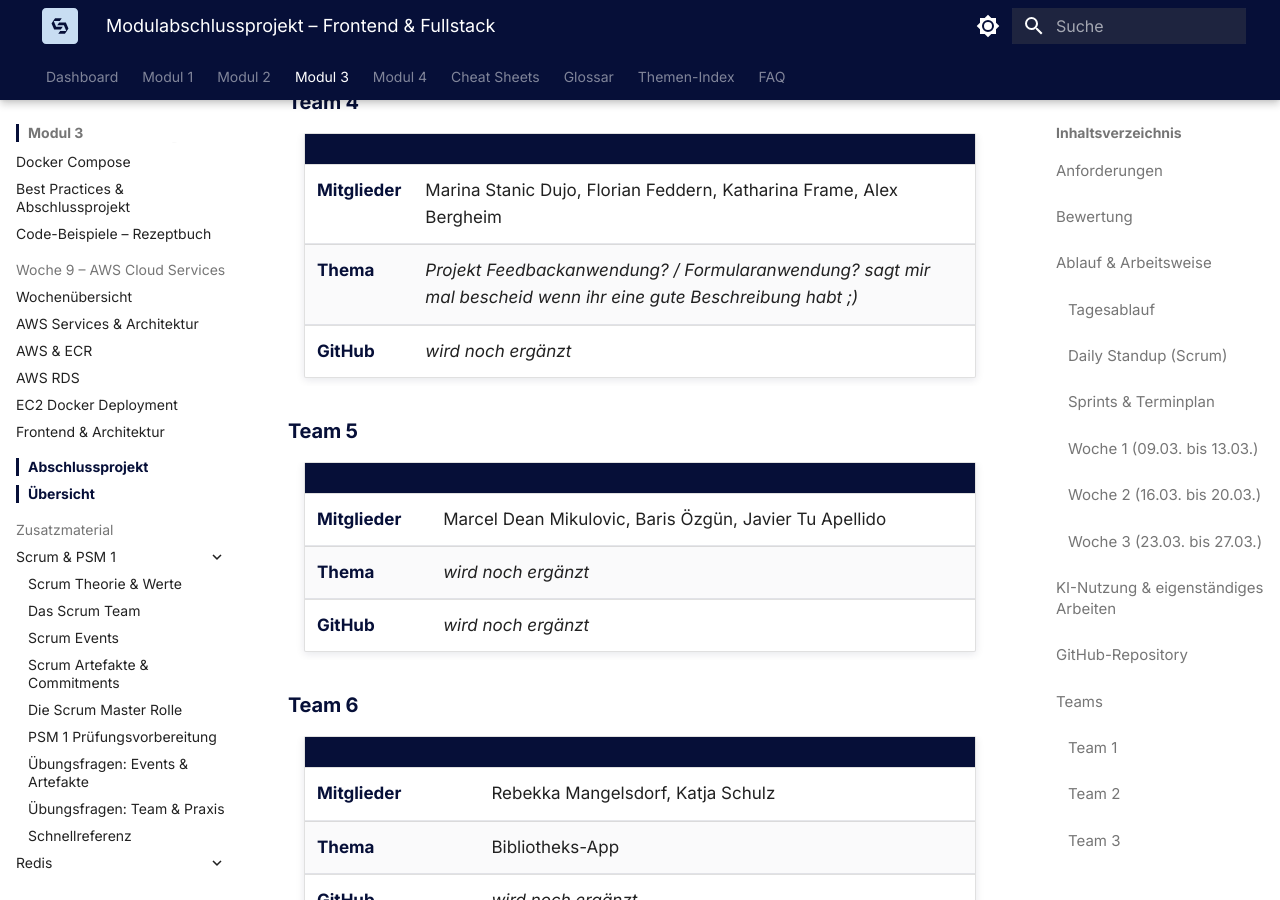
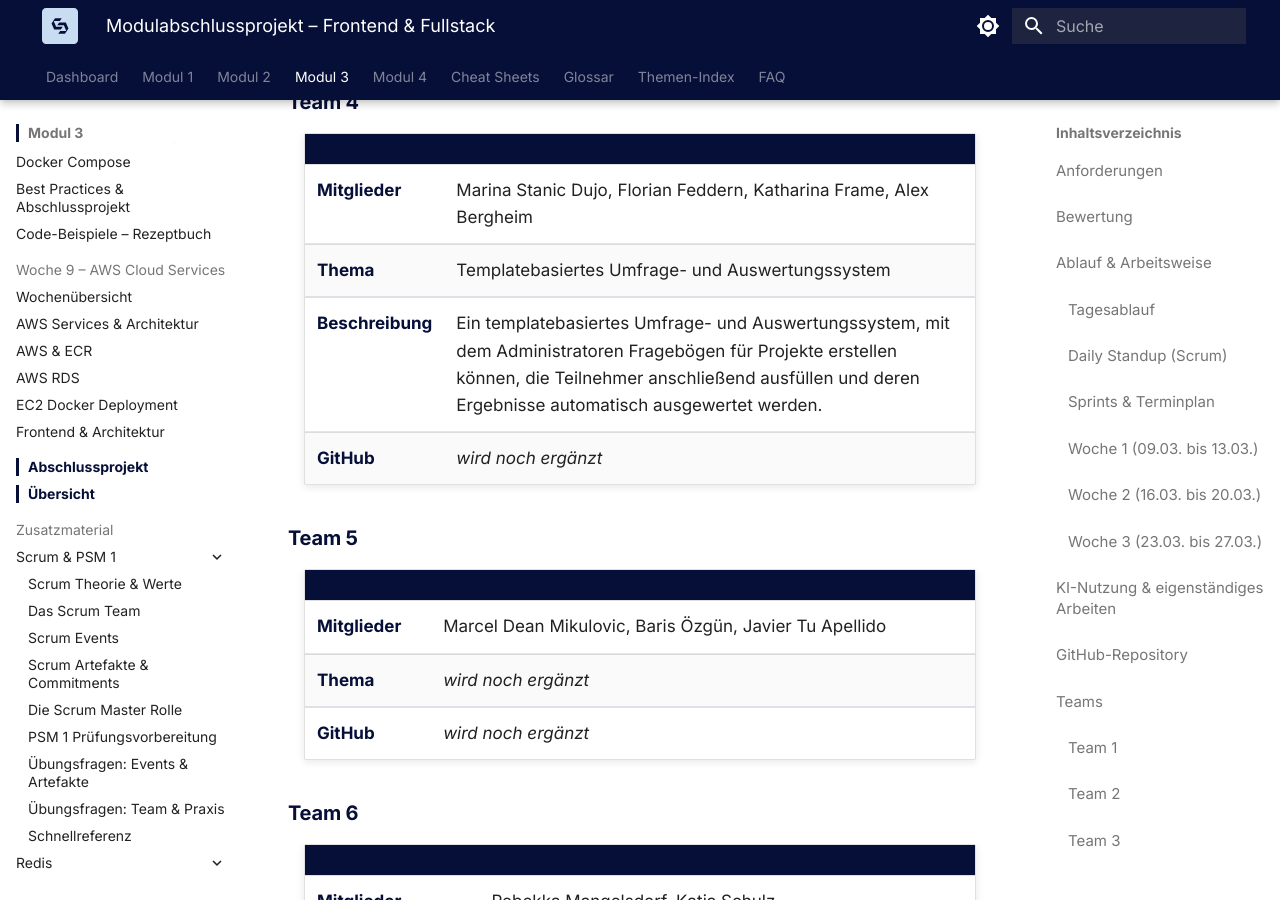
Before and after one commit to JacobMenge/kurs-25-06, an MkDocs documentation site: the page built from docs/modul-3/abschlussprojekt/uebersicht.md, in a window 1280 px wide and 900 px high, scrolled down 6444 px. Built offline with MkDocs 1.6.1 and Material for MkDocs 9.7.7, drawn with Linux system fonts in a browser that asks for light colours.

Commit message:
Team 4: Thema aktualisiert (Umfrage- und Auswertungssystem)
Co-Authored-By: Claude Opus 4.6 <noreply@anthropic.com>

```diff
--- a/docs/modul-3/abschlussprojekt/uebersicht.md
+++ b/docs/modul-3/abschlussprojekt/uebersicht.md
@@ -177,7 +177,8 @@ m3-t1-hilger-wueste-khalil-little
 | | |
 |---|---|
 | **Mitglieder** | Marina Stanic Dujo, Florian Feddern, Katharina Frame, Alex Bergheim |
-| **Thema** | *Projekt Feedbackanwendung? / Formularanwendung? sagt mir mal bescheid wenn ihr eine gute Beschreibung habt ;)* |
+| **Thema** | Templatebasiertes Umfrage- und Auswertungssystem |
+| **Beschreibung** | Ein templatebasiertes Umfrage- und Auswertungssystem, mit dem Administratoren Fragebögen für Projekte erstellen können, die Teilnehmer anschließend ausfüllen und deren Ergebnisse automatisch ausgewertet werden. |
 | **GitHub** | *wird noch ergänzt* |
 
 ### Team 5
```
